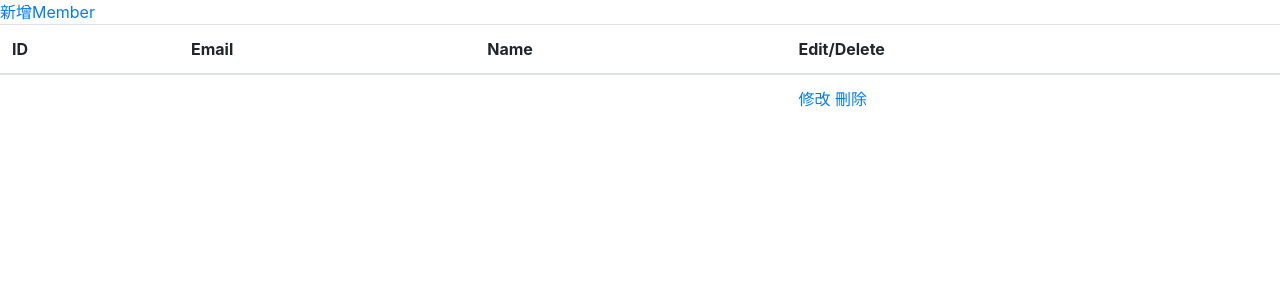
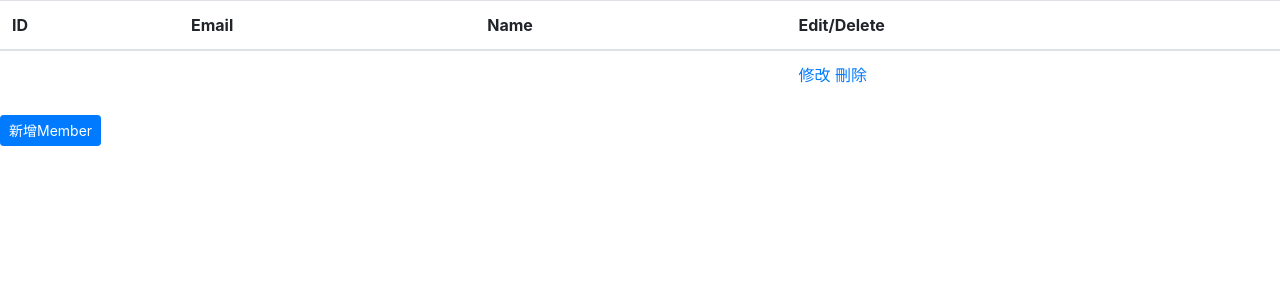
Before and after one commit to fatwinnie/MemberList, a PHP site: page /memList.php in a window 1280 px wide. Shown: the top 300 px of the page. Run offline with PHP 8.4, Linux system fonts and the light colour scheme; tables that the repository leaves empty or names only in its code hold one stand-in row (values such as "Sample post"); data that the repository does not hold is empty.

Commit message:
edit add button

```diff
--- a/memList.php
+++ b/memList.php
@@ -10,7 +10,9 @@
 <script src="https://maxcdn.bootstrapcdn.com/bootstrap/4.5.0/js/bootstrap.min.js"></script>
 </head>
 <body>
-<a href="adduser.html">新增Member</a>
+
+
+<!--<a href="adduser.html">新增Member</a>-->
 
 <table class="table table-hover">
 <thead>
@@ -21,6 +23,8 @@
         <th>Edit/Delete</th>
       </tr>
 </thead>
+
+
 
 
 <?php
@@ -66,7 +70,10 @@ mysqli_close($connect);
 
 
 ?>
+</table>
 
-</table>
+<div calss="add-Btn">
+    <button type="button" class="btn btn-primary btn-sm" onclick="location.href='adduser.html'">新增Member</button>
+</div>
 </body>
 </html>
```
